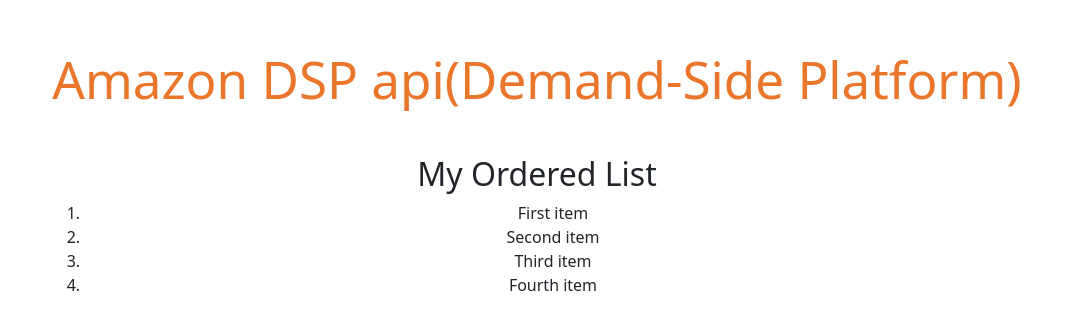
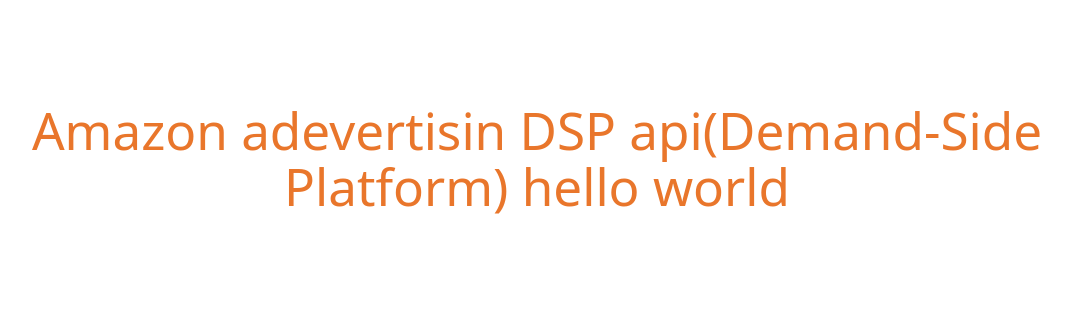
Before and after one commit to Nihalmk123/Amazon-dsp, a React (Vite) app: page / in a window 1280 px wide. Shown: the part 218-548 px from the top of the page, without its empty margins (103-1174 px from the left). Built offline with nearby package versions, Linux system fonts and the light colour scheme.

Commit message:
checking runners

```diff
--- a/src/App.jsx
+++ b/src/App.jsx
@@ -4,14 +4,8 @@
 
   return (
     <>
-    <h1 className='mb-5' style={{color:'#E9762B'}}>Amazon DSP api(Demand-Side Platform) </h1>
-    <h2>My Ordered List</h2>
-  <ol>
-    <li>First item</li>
-    <li>Second item</li>
-    <li>Third item</li>
-    <li>Fourth item</li>
-  </ol>
+    <h1 className='mb-5' style={{color:'#E9762B'}}>Amazon adevertisin DSP api(Demand-Side Platform) hello world</h1>
+
     </>
   )
 }
```
